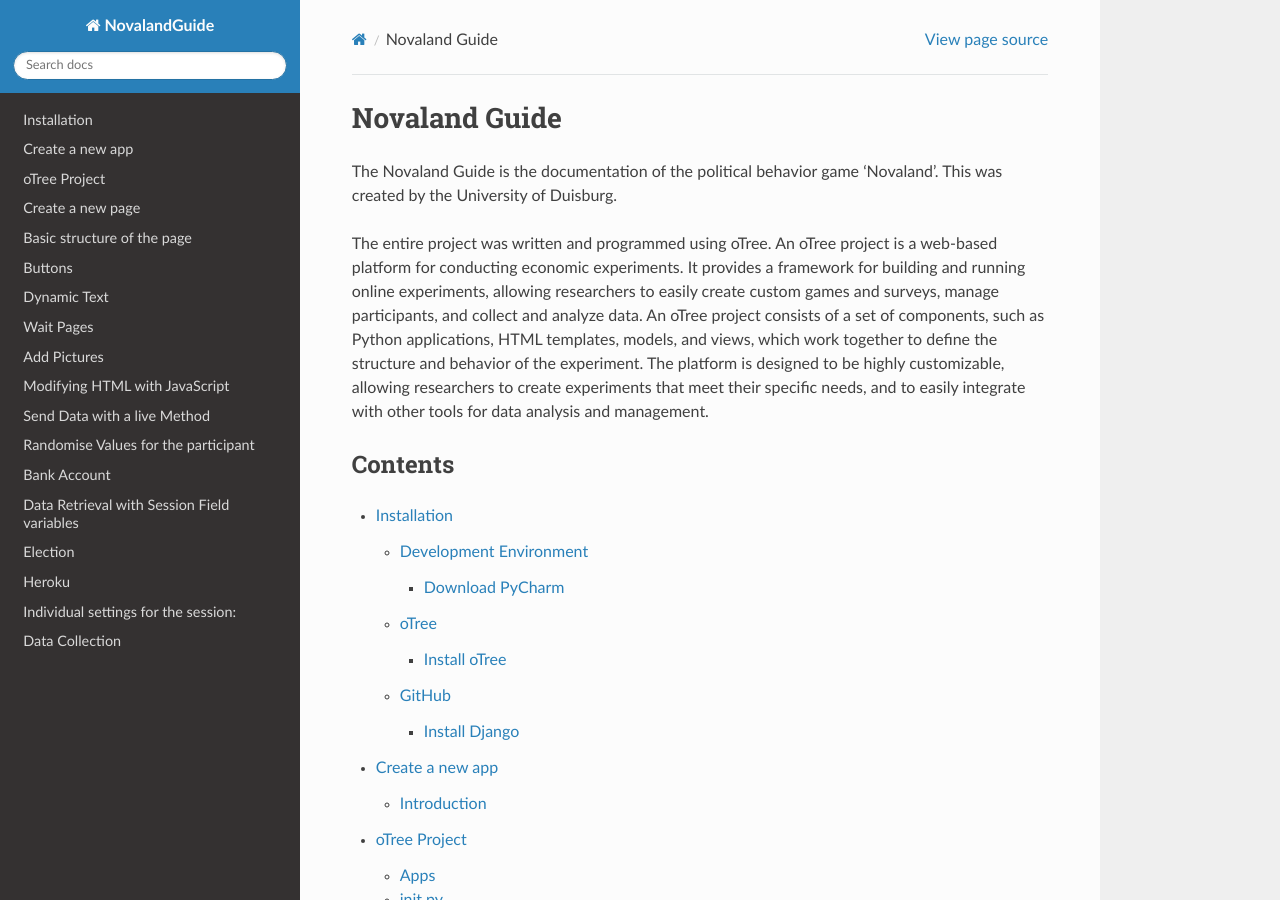
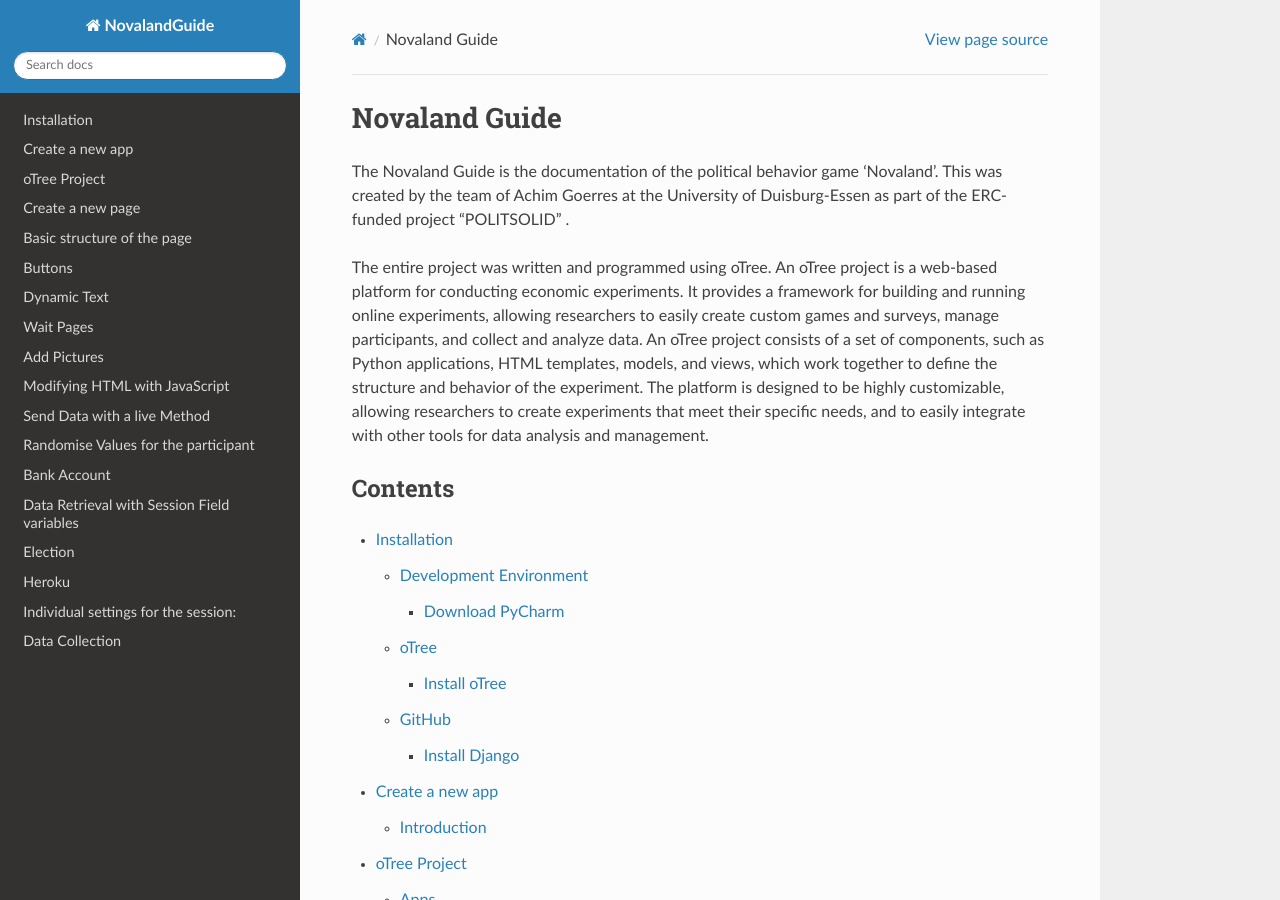
Before and after one commit to EmpPowiUDE/NovalandGuide, a Sphinx documentation site: the page built from docs/source/index.rst, in a window 1280 px wide and 900 px high. Built offline with Sphinx 7.4.7 and the Read the Docs theme 2.0.0, drawn with Linux system fonts in a browser that asks for light colours.

Commit message:
Update index.rst

```diff
--- a/docs/source/index.rst
+++ b/docs/source/index.rst
@@ -7,7 +7,7 @@ Novaland Guide
 =========================================
 
 The Novaland Guide is the documentation of the political behavior game 'Novaland'.
-This was created by the University of Duisburg.
+This was created by the team of Achim Goerres at the University of Duisburg-Essen as part of the ERC-funded project "POLITSOLID" .
 
 The entire project was written and programmed using oTree.
 An oTree project is a web-based platform for conducting economic experiments.
```
